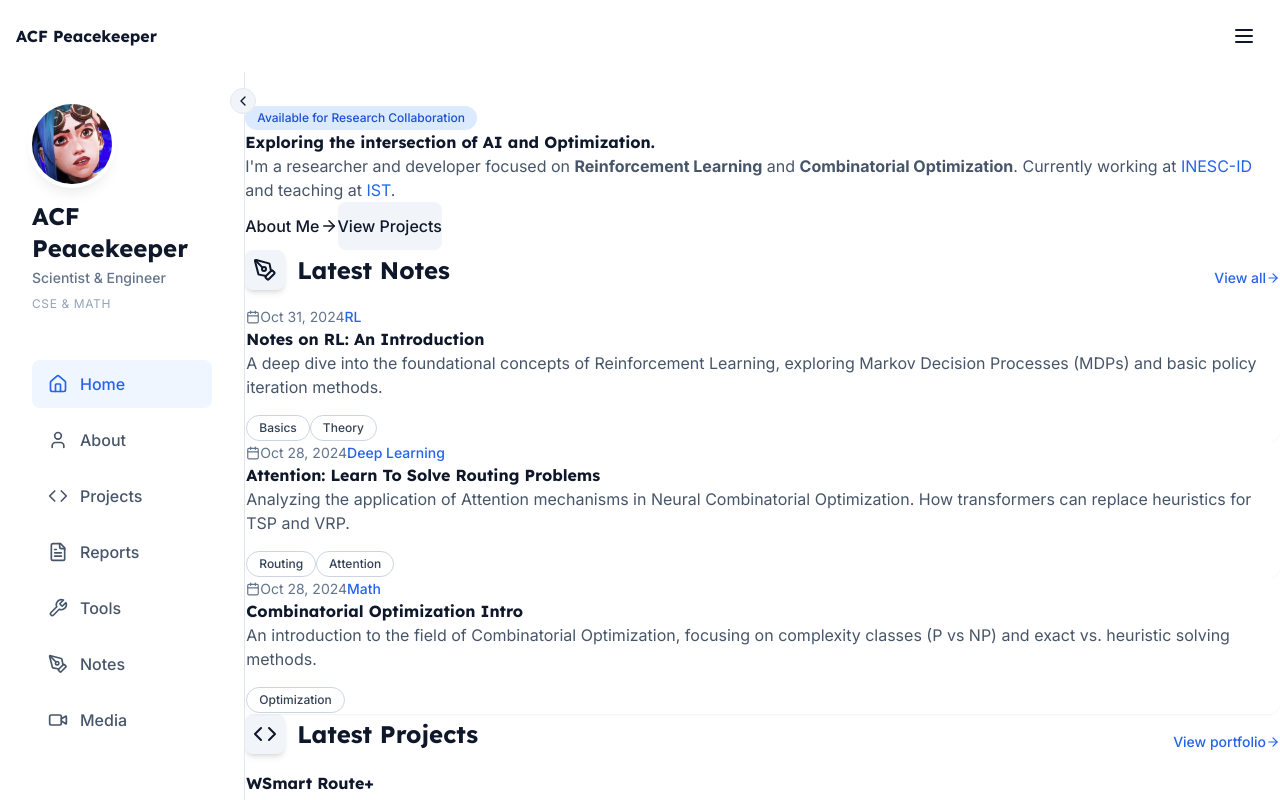
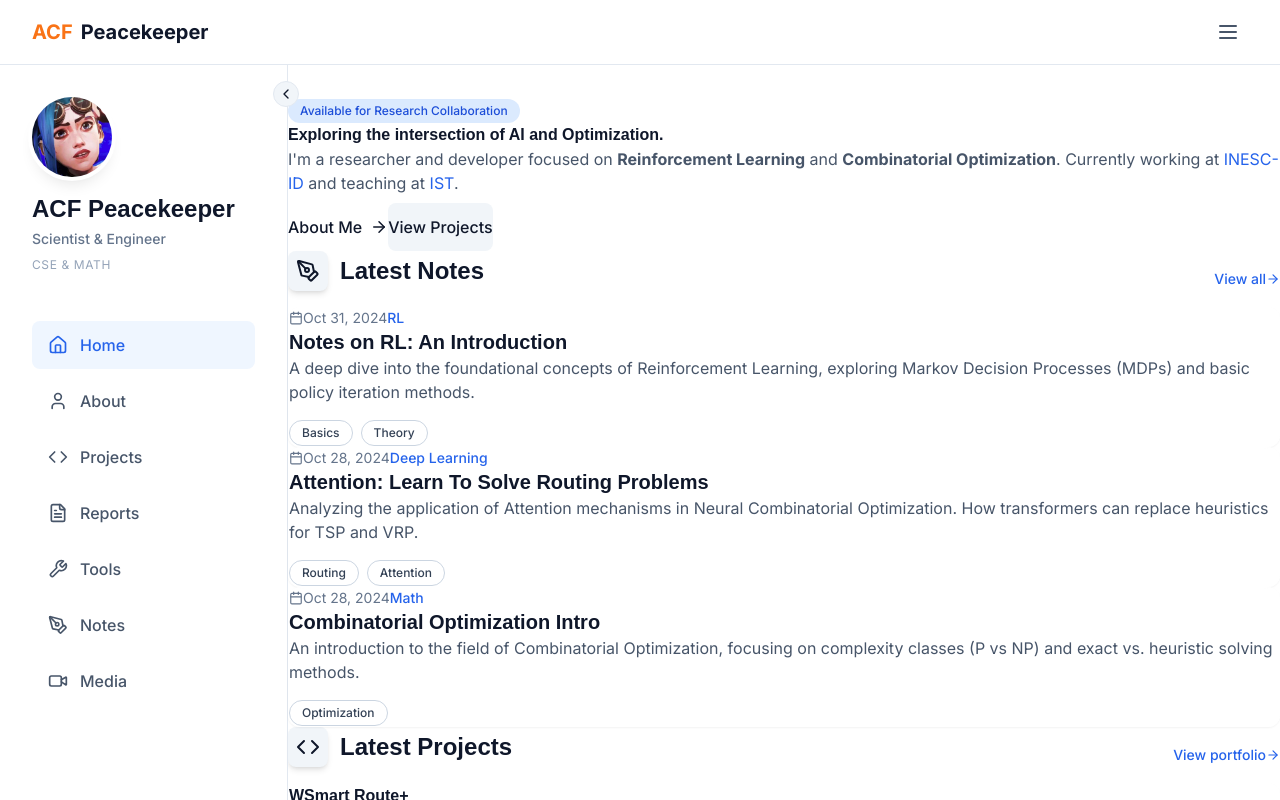
Before and after one commit to fafpinheiro/github-pages, a Next.js app: page /github-pages/ in a window 1280 px wide. Shown: the top 800 px of the page. Built offline with nearby package versions, Linux system fonts and the light colour scheme.

Commit message:
Added mobile header

```diff
--- a/app/ClientLayoutWrapper.tsx
+++ b/app/ClientLayoutWrapper.tsx
@@ -1,8 +1,9 @@
-'use client'; // CRITICAL: Must be at the top for usePathname to work
+'use client';
 
 import React, { useState, useEffect } from 'react';
+// IMPORT FIX: Added 'X' to imports
 import { Menu, X, Moon, Sun } from 'lucide-react';
-import { usePathname } from 'next/navigation'; // <-- Ensure this import is present
+import { usePathname } from 'next/navigation';
 import Sidebar from '../src/components/layout/Sidebar';
 import Footer from '../src/components/layout/Footer';
 
@@ -15,10 +16,9 @@ const ClientLayoutWrapper: React.FC<ClientLayoutWrapperProps> = ({ children }) =
   const [mobileMenuOpen, setMobileMenuOpen] = useState<boolean>(false);
   const [isSidebarCollapsed, setIsSidebarCollapsed] = useState<boolean>(false);
 
-  // Use Next.js hook to get the current path
-  const pathname = usePathname(); // This should now work correctly
+  const pathname = usePathname();
 
-  // Determine active section based on the path
+  // --- Omitted Dark Mode and getActiveSection logic for brevity (they remain unchanged) ---
   const getActiveSection = (path: string) => {
     // Standardize path to start resolving from the root
     if (path === '/') return 'home';
@@ -40,7 +40,6 @@ const ClientLayoutWrapper: React.FC<ClientLayoutWrapperProps> = ({ children }) =
 
   // --- Dark Mode Logic --- (omitted for brevity)
   useEffect(() => {
-    // Initialization: Check local storage or system preference
     const storedTheme = localStorage.getItem('theme');
     const isSystemDark = window.matchMedia('(prefers-color-scheme: dark)').matches;
 
@@ -66,25 +65,24 @@ const ClientLayoutWrapper: React.FC<ClientLayoutWrapperProps> = ({ children }) =
   const toggleTheme = () => setDarkMode(!darkMode);
   const toggleSidebarCollapsed = () => setIsSidebarCollapsed(!isSidebarCollapsed);
 
-  // --- Mobile Menu Logic --- (omitted for brevity)
+  // --- Mobile Menu Logic ---
   const toggleMenu = () => setMobileMenuOpen(!mobileMenuOpen);
+
+  // FIX: Close mobile menu when the route changes (e.g., clicking a link in the menu)
+  useEffect(() => {
+    if (mobileMenuOpen) {
+        setMobileMenuOpen(false);
+    }
+  }, [pathname]);
+
 
   return (
     <div className={`min-h-screen transition-colors duration-300 font-sans ${darkMode ? 'dark bg-slate-900 text-slate-200' : 'bg-slate-50 text-slate-800'}`}>
+      {/* Main Layout Container */}
+      <div className="flex max-w-7xl mx-auto">
 
-      {/* Mobile Header */}
-      <div className="lg:hidden flex items-center justify-between p-4 bg-white/90 dark:bg-slate-900/90 backdrop-blur-sm sticky top-0 z-50 border-b border-slate-200 dark:border-slate-800">
-        <span className="font-bold text-xl tracking-tight font-display">ACF Peacekeeper</span>
-        <button
-          onClick={toggleMenu}
-          className="p-2 rounded-lg hover:bg-slate-100 dark:hover:bg-slate-800 transition-colors"
-          aria-label="Open Menu"
-        >
-          <Menu size={24} />
-        </button>
-      </div>
-
-      <div className="flex max-w-7xl mx-auto">
+        {/* Sidebar for Desktop */}
+        <div className="hidden lg:block">
             <Sidebar
                 activeSection={activeSection}
                 darkMode={darkMode}
@@ -92,8 +90,25 @@ const ClientLayoutWrapper: React.FC<ClientLayoutWrapperProps> = ({ children }) =
                 isCollapsed={isSidebarCollapsed}
                 toggleCollapse={toggleSidebarCollapsed}
             />
+        </div>
 
-        <main className="flex-1 p-6 lg:p-12 w-full max-w-4xl mx-auto">
+        {/* Sidebar for Mobile (Full-screen overlay when menu is open) */}
+        {mobileMenuOpen && (
+            <div className="lg:hidden fixed inset-0 z-40 bg-white dark:bg-slate-900 overflow-y-auto">
+                {/* Ensure the sidebar content fills the mobile overlay */}
+                <Sidebar
+                    activeSection={activeSection}
+                    darkMode={darkMode}
+                    toggleTheme={toggleTheme}
+                    isCollapsed={false} // Force uncollapsed for mobile menu
+                    toggleCollapse={toggleSidebarCollapsed} // Keep the toggle function even if hidden
+                />
+            </div>
+        )}
+
+        {/* Main Content Area */}
+        {/* FIX: Added margin-top for mobile to account for the sticky header (p-4 + h-16) */}
+        <main className="flex-1 p-6 lg:p-12 w-full max-w-4xl mx-auto pt-20 lg:pt-12">
           {children}
           <Footer />
         </main>
--- a/app/layout.tsx
+++ b/app/layout.tsx
@@ -1,33 +1,35 @@
-import React from 'react';
-import { Inter, Lexend } from 'next/font/google';
+import type { Metadata } from 'next';
+import { Inter } from 'next/font/google';
 import './globals.css';
-import ClientLayoutWrapper from './ClientLayoutWrapper'; // Import the wrapper
 
-// Initialize fonts using Next.js font optimization
-const inter = Inter({ subsets: ['latin'], variable: '--font-inter' });
-const lexend = Lexend({ subsets: ['latin'], variable: '--font-lexend' });
+// Import the Header and the Client Layout Wrapper
+import Header from '@/src/components/layout/Header';
+import ClientLayoutWrapper from '@/app/ClientLayoutWrapper'; // Assuming this exists at app/ClientLayoutWrapper.tsx
 
-interface RootLayoutProps {
+const inter = Inter({ subsets: ['latin'] });
+
+export const metadata: Metadata = {
+  title: 'ACF Peacekeeper',
+  description: 'AI & Engineering Portfolio',
+};
+
+export default function RootLayout({
+  children,
+}: {
   children: React.ReactNode;
-}
+}) {
+  return (
+    <html lang="en">
+      <body className={`${inter.className} bg-slate-50 dark:bg-slate-950 h-full`}>
 
-export default function RootLayout({ children }: RootLayoutProps) {
-  return (
-    <html lang="en" className={`${inter.variable} ${lexend.variable}`}>
-      <head>
-        {/* Set fonts globally using CSS variables for Tailwind */}
-        <style>{`
-          :root {
-            --font-sans: var(--font-inter);
-            --font-display: var(--font-lexend);
-          }
-        `}</style>
-      </head>
-      <body>
-        {/* Wrap all children (pages) in the ClientLayoutWrapper to apply the Sidebar globally */}
+        {/* The Mobile-Only Header is placed here, outside the Sidebar/Main wrapper */}
+        <Header />
+
+        {/* Pass the page content (children) to the wrapper that adds the Sidebar and Footer */}
         <ClientLayoutWrapper>
           {children}
         </ClientLayoutWrapper>
+
       </body>
     </html>
   );
--- /dev/null
+++ b/src/components/layout/Header.tsx
@@ -0,0 +1,102 @@
+'use client';
+
+// Add useState to manage the menu open/closed state
+import React, { useState } from 'react';
+import Link from 'next/link';
+import { usePathname } from 'next/navigation';
+import {
+  Home,
+  User,
+  Briefcase,
+  Wrench,
+  Film,
+  FileText,
+  Menu, // Import Menu icon for the closed state
+  X     // Import X icon for the open state
+} from 'lucide-react';
+
+const NAV_ITEMS = [
+  { label: 'Home', href: '/', icon: Home },
+  { label: 'About', href: '/content/about', icon: User },
+  { label: 'Projects', href: '/content/projects', icon: Briefcase },
+  { label: 'Tools', href: '/content/tools', icon: Wrench },
+  { label: 'Media', href: '/content/media', icon: Film },
+  { label: 'Reports', href: '/reports', icon: FileText },
+];
+
+export default function Header() {
+  const pathname = usePathname();
+  const [isMobileMenuOpen, setIsMobileMenuOpen] = useState(false);
+
+  const toggleMobileMenu = () => {
+    setIsMobileMenuOpen(!isMobileMenuOpen);
+  };
+
+  const closeMobileMenu = () => {
+    setIsMobileMenuOpen(false);
+  };
+
+  return (
+    // Make the header visible ONLY on small screens (md:hidden)
+    <header className="w-full bg-white/80 dark:bg-slate-900/80 backdrop-blur-md border-b border-slate-200 dark:border-slate-800 sticky top-0 z-50 **md:hidden**">
+      <div className="max-w-7xl mx-auto px-4 sm:px-6 lg:px-8">
+        <div className="flex items-center justify-between h-16">
+          {/* Logo / Title Area */}
+          <div className="flex-shrink-0">
+            <Link href="/" className="font-bold text-xl text-slate-900 dark:text-white flex items-center gap-2" onClick={closeMobileMenu}>
+              <span className="text-orange-500">ACF</span>
+              <span>Peacekeeper</span>
+            </Link>
+          </div>
+
+          {/* DESKTOP Navigation Links (Hidden on small screens - this nav block is removed or simplified in mobile-only header) */}
+          {/* We are removing the hidden md:flex block as the whole component is now md:hidden */}
+
+          {/* MOBILE Menu ButtonTrigger (Always visible in this now mobile-only component) */}
+          <div className="flex items-center">
+            <button
+              onClick={toggleMobileMenu}
+              className="p-2 rounded-md text-slate-600 dark:text-slate-400 hover:bg-slate-100 dark:hover:bg-slate-800 focus:outline-none focus:ring-2 focus:ring-inset focus:ring-orange-500"
+            >
+              <span className="sr-only">Open main menu</span>
+              {/* This logic is correct for hamburger/X toggle */}
+              {isMobileMenuOpen ? <X size={24} /> : <Menu size={24} />}
+            </button>
+          </div>
+        </div>
+      </div>
+
+      {/* MOBILE Menu Dropdown Container */}
+      {/* Conditionally render based on state */}
+      {isMobileMenuOpen && (
+        <div className="absolute w-full bg-white dark:bg-slate-900 border-b border-slate-200 dark:border-slate-800 shadow-lg z-40 animate-in slide-in-from-top-2">
+          {/* ... (Menu rendering logic remains the same) ... */}
+          <div className="px-2 pt-2 pb-3 space-y-1 sm:px-3">
+            {NAV_ITEMS.map((item) => {
+              const Icon = item.icon;
+              const isActive = pathname === item.href || (item.href !== '/' && pathname?.startsWith(item.href));
+
+              return (
+                <Link
+                  key={item.href}
+                  href={item.href}
+                  onClick={closeMobileMenu}
+                  className={`
+                    flex items-center px-3 py-3 rounded-md text-base font-medium transition-colors duration-200
+                    ${isActive
+                      ? 'bg-orange-50 text-orange-600 dark:bg-orange-900/20 dark:text-orange-400'
+                      : 'text-slate-600 dark:text-slate-400 hover:bg-slate-100 dark:hover:bg-slate-800 hover:text-slate-900 dark:hover:text-white'
+                    }
+                  `}
+                >
+                  <Icon size={20} className="mr-3" />
+                  {item.label}
+                </Link>
+              );
+            })}
+          </div>
+        </div>
+      )}
+    </header>
+  );
+}
```
Also changed, not shown: app/reports/[slug]/page.tsx (+20 -20 lines). Lines whose indentation alone changed are shown as unchanged.
